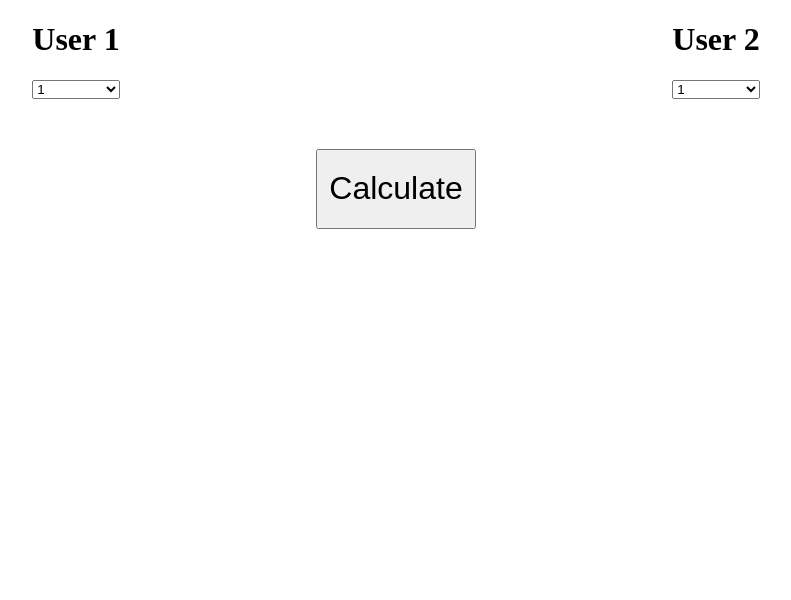
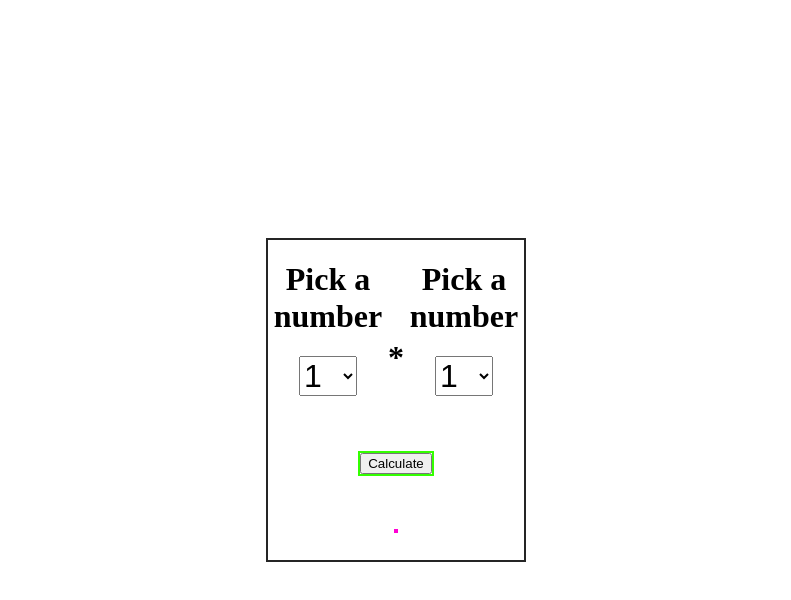
Before and after one commit to igalVilensky/Basic-Calculator, a website: page src/index.html in a window 1280 px wide. Shown: the whole page, without its empty margins (244-1035 px from the left). Drawn offline with nearby package versions, Linux system fonts and the light colour scheme; files that its build step writes are made by us from their sources.

Commit message:
css and restructuring html

```diff
--- a/src/index.html
+++ b/src/index.html
@@ -4,14 +4,17 @@
     <meta charset="UTF-8" />
     <meta http-equiv="X-UA-Compatible" content="IE=edge" />
     <meta name="viewport" content="width=device-width, initial-scale=1.0" />
-    <title>Browser</title>
+    <title>Basic Calculator 🧮</title>
     <link rel="stylesheet" href="./styles/main.css" />
   </head>
   <body>
-    <!-- Your elements goes here -->
-    <div class="container">
-      <div class="first-user">
-        <h1>User 1</h1>
+    <div class="main-container">
+      <div class="users-wrapper">
+        <div class="user-one-wrap">
+          <div class="heading">
+            <h1>Pick a number</h1>
+          </div>
+          <div class="select-wrapper">
             <select name="number" id="num" class="select-num">
               <option value="1">1</option>
               <option value="2">2</option>
@@ -25,8 +28,14 @@
               <option value="10">10</option>
             </select>
           </div>
-      <div class="second-user">
-        <h1>User 2</h1>
+        </div>
+        <!-- Second number -->
+        <div class="multiplication"><h1>*</h1></div>
+        <div class="user-two-wrap">
+          <div class="heading">
+            <h1>Pick a number</h1>
+          </div>
+          <div class="select-wrapper">
             <select name="secondNumber" id="num2" class="select-num2">
               <option value="1">1</option>
               <option value="2">2</option>
@@ -41,12 +50,14 @@
             </select>
           </div>
         </div>
+      </div>
       <div class="btn-container">
         <button onclick="multiply()">Calculate</button>
       </div>
       <div class="result-container">
         <div class="result"></div>
       </div>
+    </div>
     <!-- Custom scripts, edit above this line -->
     <script src="./scripts/index.js"></script>
   </body>
--- a/src/scss/layouts/_body.scss
+++ b/src/scss/layouts/_body.scss
@@ -2,42 +2,59 @@ body {
   margin: 0;
   padding: 0;
   box-sizing: border-box;
-  /* display: flex;
-    justify-content: center; */
+  width: 100vw;
+  height: 100vh;
+  /* border: 2px solid rgb(51, 255, 0); */
+  display: flex;
+  justify-content: center;
+  align-items: center;
+}
+div {
 }
 
-.container {
-  width: 100vw;
+.main-container {
+  border: 2px solid rgb(37, 37, 37);
+  width: 20%;
+  height: 40%;
   display: flex;
+  flex-direction: column;
   justify-content: space-around;
+  align-items: center;
 }
-.first-user {
+
+.users-wrapper {
+  /* border: 2px solid rgb(51, 255, 0); */
   display: flex;
   justify-content: center;
-  flex-direction: column;
 }
-.second-user {
+
+.heading h1 {
+  text-align: center;
+  margin-top: -5%;
+}
+.select-wrapper {
+  /* border: 2px solid rgb(51, 255, 0); */
   display: flex;
   justify-content: center;
-  flex-direction: column;
+  margin-top: 15%;
 }
-.result-container {
-  position: absolute;
-  left: 44%;
 
-  width: 12vw;
-  background: pink;
+.multiplication {
+  margin-top: 20%;
+}
+
+.btn-container {
+  border: 2px solid rgb(51, 255, 0);
   display: flex;
   justify-content: center;
-  font-size: 3rem;
 }
-.btn-container {
+
+.result-container {
+  border: 2px solid rgb(255, 0, 212);
   display: flex;
   justify-content: center;
-  margin: 50px 0;
 }
-button {
-  width: 10rem;
-  height: 5rem;
+.select-num,
+.select-num2 {
   font-size: 2rem;
 }
```
Lines whose indentation alone changed are shown as unchanged.
